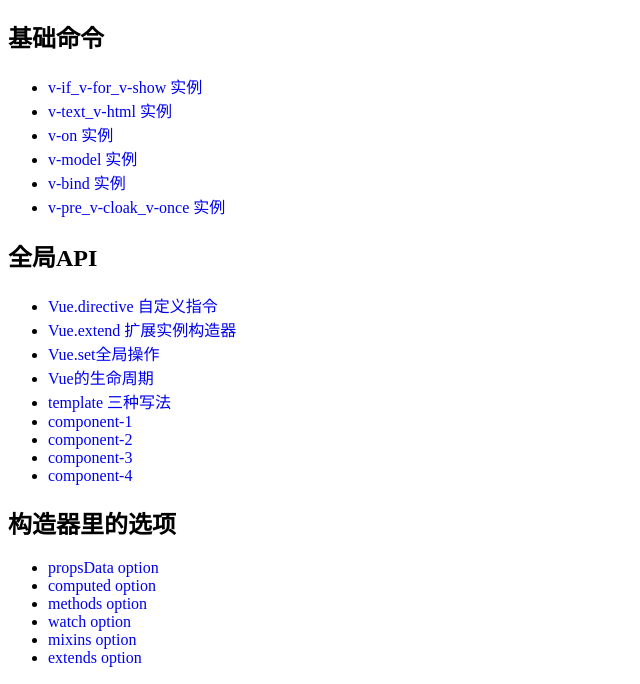
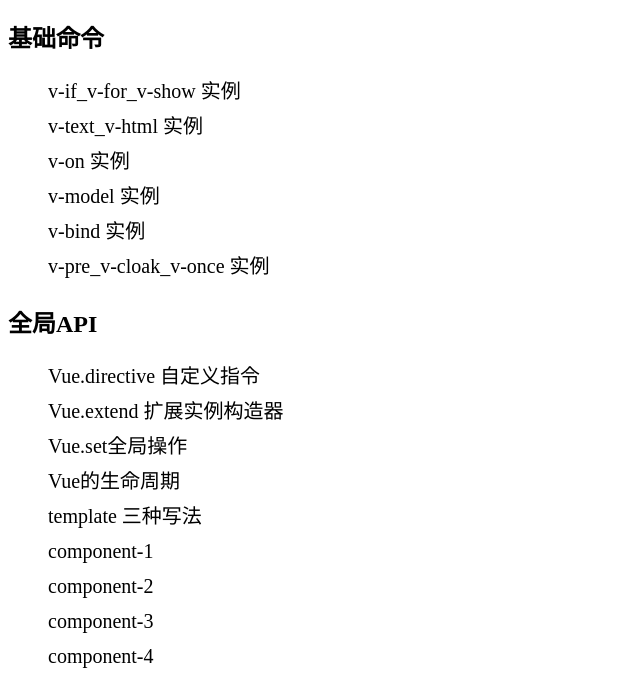
Before and after one commit to hap-captain/learn-Vue2, a website: page index.html in a window 1280 px wide. Shown: the part 70-754 px from the top of the page, without its empty margins (0-640 px from the left). Drawn offline with Linux system fonts and the light colour scheme.

Commit message:
updated readme.md

```diff
--- a/index.html
+++ b/index.html
@@ -7,6 +7,16 @@
 		<style>
 		a{
 			text-decoration: none;
+			color: black;
+			line-height: 35px;
+			font-size: 20px;
+		}
+		li{
+			list-style: none;
+		}
+		a:hover{
+			background-color: cadetblue;
+			width: 250px;
 		}
 		</style>
 	</head>
```
Also changed, not shown: README.md.
